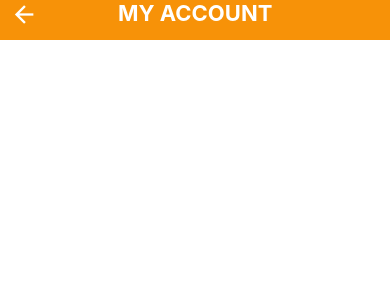
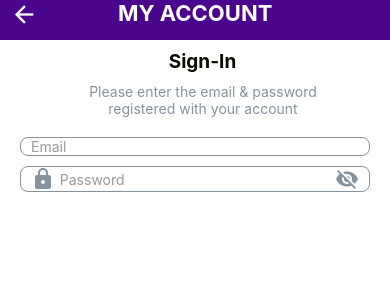
Before and after one commit to T3sultan/HomeDeliveryFood_RN, a React Native app: screen / in a window 390 px wide. Shown: the top 300 px of the page. Built offline with nearby package versions, Linux system fonts and the light colour scheme.

Commit message:
inputText

```diff
--- a/App.js
+++ b/App.js
@@ -1,17 +1,18 @@
 import React from 'react'
-import { StyleSheet, Text, View,StatusBar} from 'react-native'
+import { StyleSheet, Text, View, StatusBar } from 'react-native'
 import Hearder from './src/components/Hearder';
-import {colors} from './src/global/styles'
+import { colors } from './src/global/styles'
+import SignInScreen from './src/screens/authScreens/SignInScreen';
 
 const App = () => {
   return (
     <View style={styles.container}>
-    <StatusBar
-      barStyle="light-content"
-      backgroundColor={colors.statusbar}
+      <StatusBar
+        barStyle="light-content"
+        backgroundColor={colors.statusbar}
 
-    />
-      <Hearder title = "MY ACCOUNT" />
+      />
+      <SignInScreen />
 
     </View>
   )
@@ -22,7 +23,8 @@ export default App
 const styles = StyleSheet.create({
   container: {
 
-    flex: 1
+    flex: 1,
+    backgroundColor: "#fff"
   }
 
 })
--- a/src/components/Hearder.js
+++ b/src/components/Hearder.js
@@ -3,14 +3,14 @@ import { StyleSheet, Text, View } from 'react-native';
 import { colors, parameters } from '../global/styles';
 import { Icon } from 'react-native-elements';
 
-const Hearder = ({ title }) => {
+const Hearder = ({ title, type }) => {
     return (
         <View style={styles.header}>
-            <View style={{marginLeft:10}}>
+            <View style={{ marginLeft: 10 }}>
                 <Icon
                     style={{}}
                     type="material-community"
-                    name="arrow-left"
+                    name={type}
                     color={colors.headerText}
                     size={28}
                     onPress={() => { }}
@@ -31,14 +31,15 @@ const styles = StyleSheet.create({
     header: {
         flexDirection: "row",
         backgroundColor: colors.buttons,
-        height: parameters.headHeight
+        height: parameters.headHeight,
+
 
     },
     headerText: {
         color: colors.headerText,
         fontSize: 22,
         fontWeight: "bold",
-        marginLeft:80
+        marginLeft: 80
 
     }
 })
--- a/src/global/styles.js
+++ b/src/global/styles.js
@@ -1,6 +1,6 @@
 export const colors={
 
-    buttons:"#F79208",
+    buttons:"#4B048D",
     grey1:"#34484d",
     grey2:"#5e6977",
     grey3:"#86939e",
@@ -8,8 +8,10 @@ export const colors={
     grey5:"#e1e8ee",
     CardComment:"#86939e",
     cardbackground:"white",
-    statusbar:"#F79208",
-    headerText:"white"
+    statusbar:"#4B048D",
+    headerText:"white",
+    yellow:"#F9A704",
+    black:"#0C0902"
 }
 
 export const parameters={
--- /dev/null
+++ b/src/screens/authScreens/SignInScreen.js
@@ -0,0 +1,142 @@
+import React, { useState, useRef } from 'react'
+import { StyleSheet, Text, TextInput, View } from 'react-native'
+import Hearder from '../../components/Hearder';
+import { colors } from '../../global/styles';
+import * as Animatable from 'react-native-animatable';
+import { Icon } from 'react-native-elements';
+
+
+const SignInScreen = () => {
+    const [textInputPassword, setTextInputPassword] = useState(false);
+
+
+
+    const textInputEmail = useRef(1);
+    const inputPasswordText = useRef(2);
+
+
+    return (
+        <View style={styles.container}>
+            <Hearder
+                title="MY ACCOUNT"
+                type="arrow-left"
+            />
+            <View style={{ alignItems: "center" }}>
+                <Text style={styles.signInText} >Sign-In</Text>
+            </View>
+            <View style={{ alignItems: "center", marginTop: 10 }}>
+                <Text style={styles.paragraphText} >Please enter the email & password</Text>
+                <Text style={styles.paragraphText} >registered with your account</Text>
+            </View>
+
+            <View style={{ marginTop: 20 }}>
+                <View >
+                    <TextInput
+                        style={styles.textInputEmail}
+                        placeholder="Email"
+                        placeholderTextColor="rgb(153,153,153)"
+                        selectionColor={'#000'}
+                        ref={textInputEmail}
+
+                    />
+                </View>
+                <View style={styles.textInputPassword}>
+                    <Animatable.View animation={textInputPassword ? "" : "fadeInLeft"}
+                        duration={400}
+                    >
+                        <Icon
+                            name="lock"
+                            iconStyle={{ color: colors.grey3 }}
+                            type="material"
+                        />
+
+                    </Animatable.View>
+                    <TextInput
+                        placeholderTextColor="rgb(153,153,153)"
+                        style={{ width: "80%", color: "#000" }}
+                        placeholder="Password"
+                        selectionColor={'#000'}
+                        secureTextEntry={true}
+                        autoCapitalize={'characters'}
+
+
+                        //function
+                        ref={inputPasswordText}
+                        onFocus={() => {
+                            setTextInputPassword(false)
+                        }}
+                        onBlur={() => {
+                            setTextInputPassword(true)
+                        }}
+
+
+                    />
+                    <Animatable.View animation={textInputPassword ? "" : "fadeInLeft"}
+                        duration={400}
+
+                    >
+                        <Icon
+                            name="visibility-off"
+                            iconStyle={{ color: colors.grey3 }}
+                            type="material"
+                            style={{ marginRight: 10 }}
+                        />
+
+                    </Animatable.View>
+
+                </View>
+
+            </View>
+
+
+
+        </View>
+    )
+}
+
+export default SignInScreen;
+
+const styles = StyleSheet.create({
+    container: {
+        flex: 1
+    },
+    signInText: {
+        color: colors.black,
+        fontSize: 19,
+        fontWeight: 'bold',
+        marginLeft: 15,
+        marginTop: 10
+
+    },
+    paragraphText: {
+        color: colors.grey3,
+        fontSize: 14,
+        marginLeft: 16,
+
+    },
+    textInputEmail: {
+        borderColor: colors.CardComment,
+        borderRadius: 8,
+        borderWidth: 0.5,
+        marginHorizontal: 20,
+        color: "red",
+        paddingLeft: 10,
+
+    },
+    textInputPassword: {
+        borderColor: colors.CardComment,
+        borderRadius: 8,
+        borderWidth: 0.5,
+        marginHorizontal: 20,
+        color: colors.buttons,
+        paddingLeft: 10,
+        // paddingRight:10,
+        marginTop: 10,
+        flexDirection: "row",
+        justifyContent: "space-between",
+        alignItems: "center"
+
+
+    },
+
+})
```
